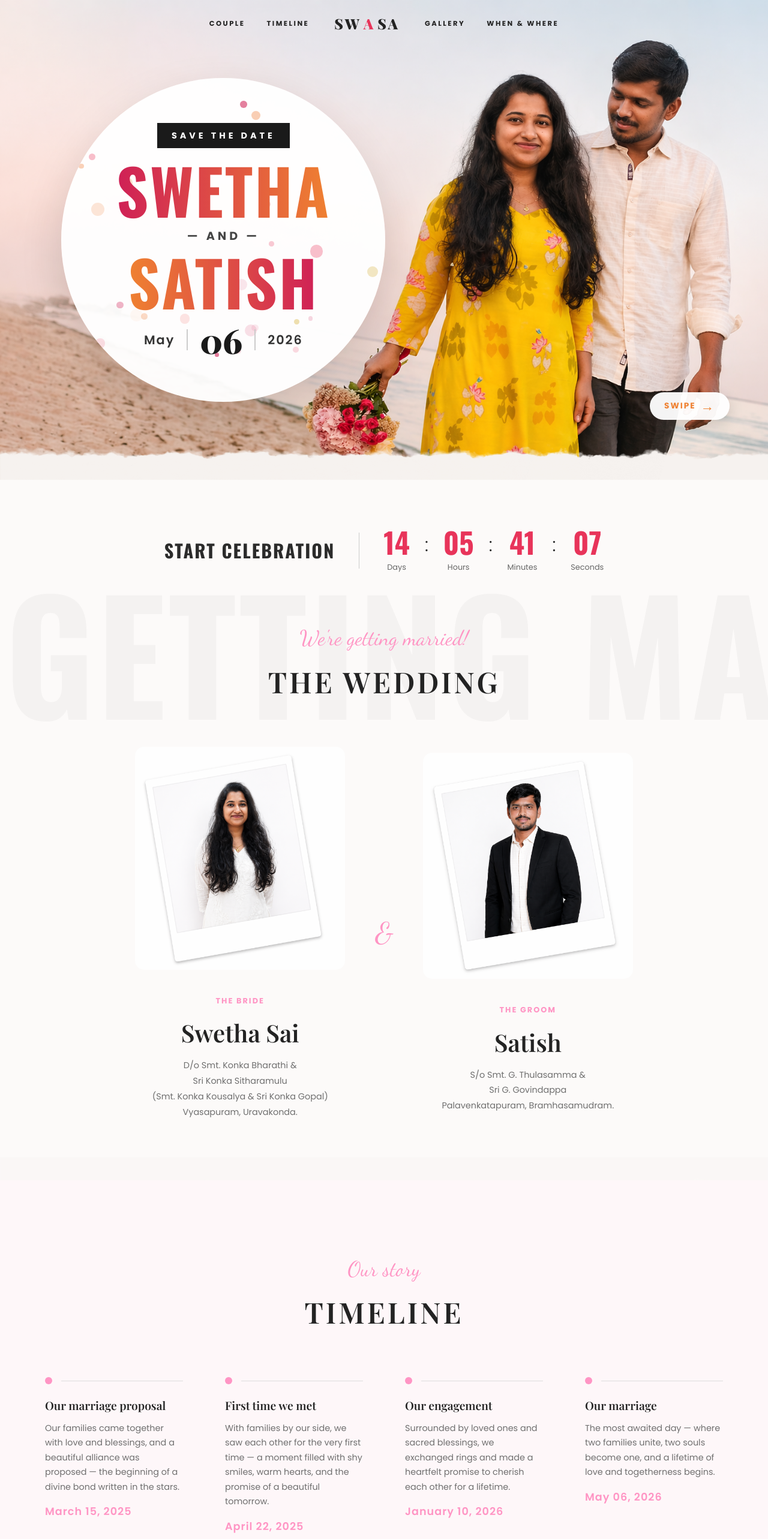
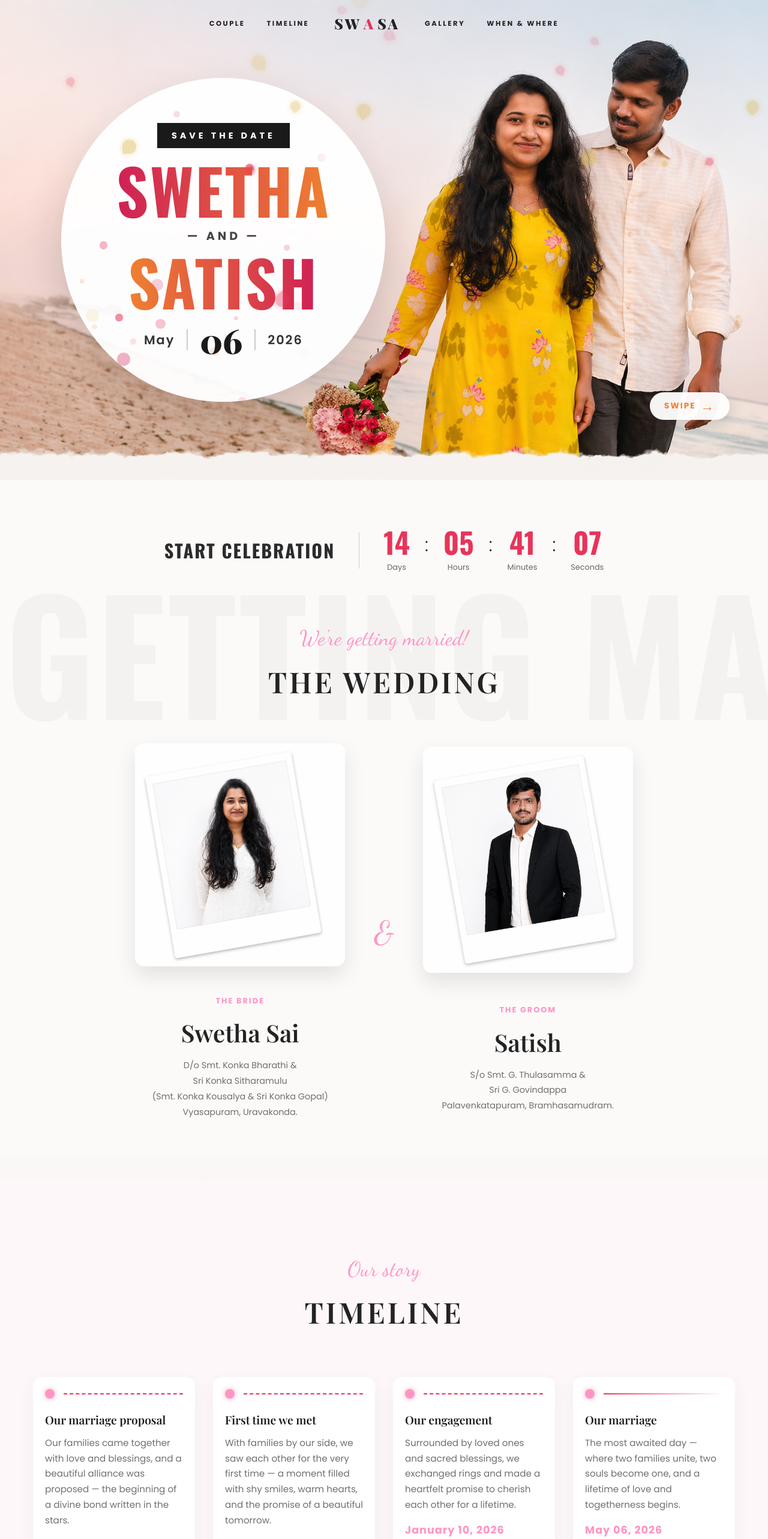
Before and after one commit to SHAIK-07/Weeding-app, a React (Vite) app: page / in a window 1280 px wide. Shown: the top 2566 px of the page at 60% size. Built offline with nearby package versions, Linux system fonts and the light colour scheme; a web font is replaced by a local one.

Commit message:
feat: implement wedding event details, petal animation effect, and countdown timer components

```diff
--- a/src/App.jsx
+++ b/src/App.jsx
@@ -6,11 +6,13 @@ import Gallery from './components/Gallery'
 import Featured from './components/Featured'
 import Events from './components/Events'
 import Footer from './components/Footer'
+import Petals from './components/Petals'
 import './App.css'
 
 function App() {
   return (
     <div className="wedding-app">
+      <Petals />
       <Hero />
       <Intro />
       <Timeline />
--- a/src/components/Events.jsx
+++ b/src/components/Events.jsx
@@ -44,12 +44,13 @@ const Events = () => {
           {events.map((event, index) => (
             <motion.div
               key={index}
-              whileInView={{ y: [ 30, 0 ], opacity: [0, 1] }}
-              transition={{ delay: index * 0.2 }}
-              viewport={{ once: true }}
-              style={{ background: 'var(--white)', borderRadius: '15px', overflow: 'hidden', boxShadow: '0 15px 40px rgba(0,0,0,0.05)', display: 'flex' }}
+              whileInView={{ y: [ 40, 0 ], opacity: [0, 1] }}
+              transition={{ duration: 0.6, delay: index * 0.2, ease: "easeOut" }}
+              viewport={{ once: true, margin: "-50px" }}
+              whileHover={{ scale: 1.03, y: -10, boxShadow: '0 25px 50px rgba(232, 52, 90, 0.15)' }}
+              style={{ background: 'var(--white)', borderRadius: '15px', overflow: 'hidden', boxShadow: '0 15px 40px rgba(0,0,0,0.05)', display: 'flex', cursor: 'pointer' }}
             >
-              <div style={{ width: '40%', position: 'relative' }}>
+              <div style={{ width: '40%', position: 'relative', overflow: 'hidden' }}>
                 <img src={event.img} alt={event.title} style={{ width: '100%', height: '100%', objectFit: 'cover' }} />
                 <div style={{ position: 'absolute', top: 0, left: 0, width: '100%', height: '100%', background: 'rgba(0,0,0,0.2)' }} />
                 <div style={{ position: 'absolute', bottom: '20px', left: '20px', color: 'white' }}>
--- a/src/components/Intro.jsx
+++ b/src/components/Intro.jsx
@@ -78,13 +78,19 @@ const Intro = () => {
           {/* Bride Column */}
           <motion.div
             whileInView={{ x: [-50, 0], opacity: [0, 1] }}
+            viewport={{ once: true, margin: "-100px" }}
             transition={{ duration: 0.8 }}
             className="couple-card"
             style={{ textAlign: 'center', maxWidth: '350px', flex: 1 }}
           >
-            <div style={{ position: 'relative', marginBottom: '30px' }}>
-              <img src="/images/demo-wedding-invitation-img-02.png" alt="Bride" style={{ width: '100%', borderRadius: '15px' }} />
-            </div>
+            <motion.div
+              animate={{ y: [0, -10, 0] }}
+              transition={{ duration: 4, repeat: Infinity, ease: "easeInOut" }}
+              whileHover={{ scale: 1.05 }}
+              style={{ position: 'relative', marginBottom: '30px', cursor: 'pointer' }}
+            >
+              <img src="/images/demo-wedding-invitation-img-02.png" alt="Bride" style={{ width: '100%', borderRadius: '15px', boxShadow: '0 15px 35px rgba(0,0,0,0.1)' }} />
+            </motion.div>
             <span style={{ color: 'var(--primary-pink)', fontWeight: 'bold', fontSize: '0.8rem', textTransform: 'uppercase', letterSpacing: '2px' }}>The Bride</span>
             <h3 style={{ fontSize: '2.5rem', margin: '10px 0' }}>Swetha Sai</h3>
             <p style={{ color: 'var(--text-gray)', fontSize: '0.9rem', lineHeight: '1.8' }}>
@@ -95,20 +101,30 @@ const Intro = () => {
           </motion.div>
 
           {/* Center heart/decoration */}
-          <div className="ampersand" style={{ fontSize: '3rem', color: 'var(--primary-pink)', display: 'flex', flexDirection: 'column', alignItems: 'center' }}>
+          <motion.div
+            animate={{ scale: [1, 1.1, 1] }}
+            transition={{ duration: 2, repeat: Infinity, ease: "easeInOut" }}
+            className="ampersand" style={{ fontSize: '3rem', color: 'var(--primary-pink)', display: 'flex', flexDirection: 'column', alignItems: 'center' }}
+          >
             <span className="script-font">&</span>
-          </div>
+          </motion.div>
 
           {/* Groom Column */}
           <motion.div
             whileInView={{ x: [50, 0], opacity: [0, 1] }}
+            viewport={{ once: true, margin: "-100px" }}
             transition={{ duration: 0.8 }}
             className="couple-card"
             style={{ textAlign: 'center', maxWidth: '350px', flex: 1 }}
           >
-            <div style={{ position: 'relative', marginBottom: '30px' }}>
-              <img src="/images/demo-wedding-invitation-img-04.png" alt="Groom" style={{ width: '100%', borderRadius: '15px' }} />
-            </div>
+            <motion.div
+              animate={{ y: [0, -10, 0] }}
+              transition={{ duration: 4, repeat: Infinity, ease: "easeInOut", delay: 1 }}
+              whileHover={{ scale: 1.05 }}
+              style={{ position: 'relative', marginBottom: '30px', cursor: 'pointer' }}
+            >
+              <img src="/images/demo-wedding-invitation-img-04.png" alt="Groom" style={{ width: '100%', borderRadius: '15px', boxShadow: '0 15px 35px rgba(0,0,0,0.1)' }} />
+            </motion.div>
             <span style={{ color: 'var(--primary-pink)', fontWeight: 'bold', fontSize: '0.8rem', textTransform: 'uppercase', letterSpacing: '2px' }}>The Groom</span>
             <h3 style={{ fontSize: '2.5rem', margin: '10px 0' }}>Satish</h3>
             <p style={{ color: 'var(--text-gray)', fontSize: '0.9rem', lineHeight: '1.8' }}>
--- /dev/null
+++ b/src/components/Petals.jsx
@@ -0,0 +1,57 @@
+import React, { useEffect, useState } from 'react';
+import { motion } from 'framer-motion';
+
+const Petals = () => {
+  const [petals, setPetals] = useState([]);
+
+  useEffect(() => {
+    // Generate random petals
+    const petalCount = 25; // Number of petals on screen
+    const newPetals = Array.from({ length: petalCount }, (_, i) => {
+      const size = Math.random() * 15 + 10; // size between 10 and 25px
+      const left = Math.random() * 100; // random horizontal start position
+      const delay = Math.random() * 10; // random start delay
+      const duration = Math.random() * 8 + 10; // fall duration between 10 and 18s
+      // Alternate between a soft pink and a soft gold for a premium look
+      const color = Math.random() > 0.5 ? 'rgba(232, 52, 90, 0.4)' : 'rgba(212, 175, 55, 0.4)';
+
+      return { id: i, size, left, delay, duration, color };
+    });
+
+    setPetals(newPetals);
+  }, []);
+
+  return (
+    <div style={{ position: 'fixed', top: 0, left: 0, width: '100vw', height: '100vh', pointerEvents: 'none', zIndex: 9999, overflow: 'hidden' }}>
+      {petals.map((p) => (
+        <motion.div
+          key={p.id}
+          initial={{ y: '-10vh', x: 0, rotate: 0, opacity: 0 }}
+          animate={{
+            y: '110vh',
+            x: [0, 30, -30, 0], // drift left and right
+            rotate: [0, 180, 360],
+            opacity: [0, 1, 1, 0] // fade in and fade out
+          }}
+          transition={{
+            y: { duration: p.duration, repeat: Infinity, ease: 'linear', delay: p.delay },
+            x: { duration: p.duration / 2, repeat: Infinity, ease: 'easeInOut', delay: p.delay },
+            rotate: { duration: p.duration / 1.5, repeat: Infinity, ease: 'linear', delay: p.delay },
+            opacity: { duration: p.duration, repeat: Infinity, ease: 'linear', delay: p.delay }
+          }}
+          style={{
+            position: 'absolute',
+            left: `${p.left}%`,
+            width: p.size,
+            height: p.size,
+            background: p.color,
+            borderRadius: '50% 0 50% 50%', // makes a teardrop / petal shape
+            boxShadow: `0 0 10px ${p.color}`,
+          }}
+        />
+      ))}
+    </div>
+  );
+};
+
+export default Petals;
--- a/src/components/Timeline.jsx
+++ b/src/components/Timeline.jsx
@@ -20,24 +20,48 @@ const Timeline = () => {
           <h2 className="main-title">Timeline</h2>
         </div>
 
-        <div style={{ display: 'flex', justifyContent: 'space-between', alignItems: 'flex-start', flexWrap: 'wrap', gap: '30px' }}>
+        <motion.div
+          initial="hidden"
+          whileInView="visible"
+          viewport={{ once: true, margin: "-50px" }}
+          variants={{
+            visible: { transition: { staggerChildren: 0.3 } },
+            hidden: {}
+          }}
+          style={{ display: 'flex', justifyContent: 'space-between', alignItems: 'flex-start', flexWrap: 'wrap', gap: '30px' }}
+        >
           {milestones.map((item, index) => (
             <motion.div
               key={index}
-              whileInView={{ y: [30, 0], opacity: [0, 1] }}
-              transition={{ delay: index * 0.2 }}
-              style={{ flex: 1, minWidth: '250px', textAlign: 'left', padding: '0 20px' }}
+              variants={{
+                hidden: { y: 40, opacity: 0 },
+                visible: { y: 0, opacity: 1, transition: { duration: 0.6, ease: 'easeOut' } }
+              }}
+              whileHover={{ y: -10, transition: { duration: 0.3 } }}
+              style={{ flex: 1, minWidth: '250px', textAlign: 'left', padding: '20px', background: '#fff', borderRadius: '15px', boxShadow: '0 10px 30px rgba(0,0,0,0.05)', cursor: 'pointer' }}
             >
               <div style={{ display: 'flex', alignItems: 'center', marginBottom: '20px' }}>
-                <div style={{ width: '12px', height: '12px', borderRadius: '50%', background: 'var(--primary-pink)', marginRight: '15px' }} />
-                <hr style={{ flex: 1, border: 'none', borderTop: '1px solid #ddd' }} />
+                <motion.div
+                  variants={{
+                    hidden: { scale: 0 },
+                    visible: { scale: 1, transition: { type: 'spring', stiffness: 200 } }
+                  }}
+                  style={{ width: '16px', height: '16px', borderRadius: '50%', background: 'var(--primary-pink)', marginRight: '15px', flexShrink: 0, boxShadow: '0 0 10px rgba(232, 52, 90, 0.4)' }}
+                />
+                <motion.hr
+                  variants={{
+                    hidden: { scaleX: 0, opacity: 0 },
+                    visible: { scaleX: 1, opacity: 1, transition: { duration: 0.8, delay: 0.4, ease: 'easeInOut' } }
+                  }}
+                  style={{ flex: 1, border: 'none', borderTop: '2px dashed #e8345a', transformOrigin: 'left', opacity: 0.5, background: index === milestones.length - 1 ? 'linear-gradient(to right, #e8345a, transparent)' : 'none', borderImage: index === milestones.length - 1 ? 'linear-gradient(to right, #e8345a, transparent) 1' : 'none' }}
+                />
               </div>
-              <h4 style={{ fontSize: '1.2rem', marginBottom: '10px' }}>{item.title}</h4>
-              <p style={{ color: 'var(--text-gray)', fontSize: '0.9rem', marginBottom: '20px', lineHeight: '1.7' }}>{item.desc}</p>
-              <span style={{ fontSize: '1.1rem', fontWeight: '600', color: 'var(--primary-pink)', display: 'block', marginTop: '-5px', letterSpacing: '1px' }}>{item.date}</span>
+              <h4 style={{ fontSize: '1.2rem', marginBottom: '10px', color: '#1a1a1a' }}>{item.title}</h4>
+              <p style={{ color: 'var(--text-gray)', fontSize: '0.95rem', marginBottom: '20px', lineHeight: '1.7' }}>{item.desc}</p>
+              <span style={{ fontSize: '1.1rem', fontWeight: '700', color: 'var(--primary-pink)', display: 'block', marginTop: '-5px', letterSpacing: '1px' }}>{item.date}</span>
             </motion.div>
           ))}
-        </div>
+        </motion.div>
       </div>
     </section>
   )
```
